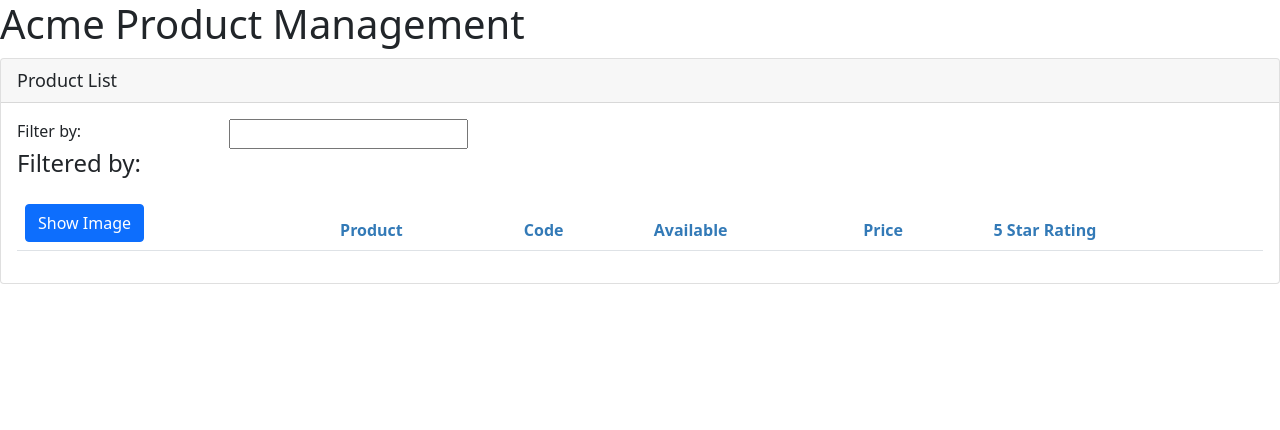
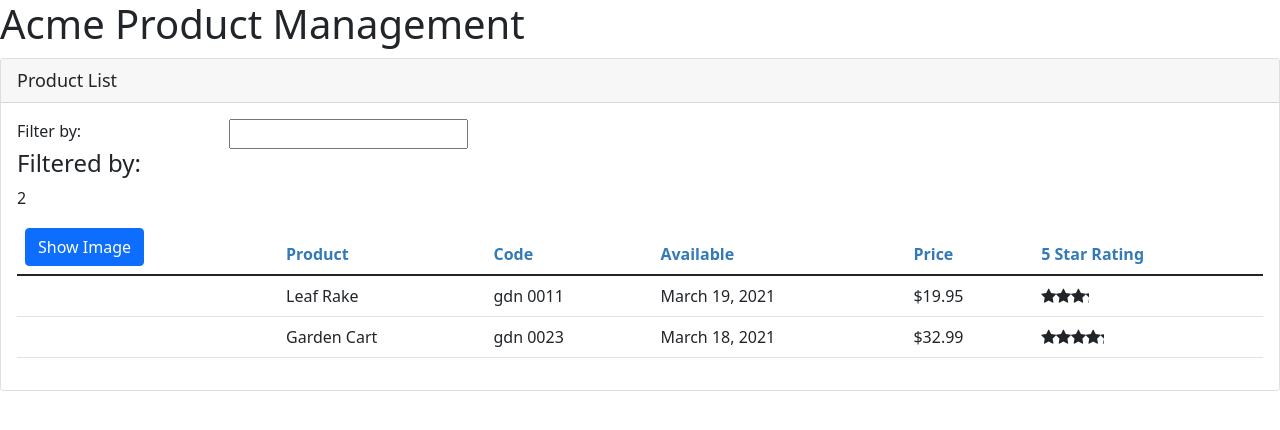
Before and after one commit to gokul-sarath07/Angular-Getting-Started-Course, an Angular app: page /products in a window 1280 px wide. Shown: the top 430 px of the page. Built offline with nearby package versions, Linux system fonts and the light colour scheme.

Commit message:
Building nested components.

```diff
--- a/src/app/app.module.ts
+++ b/src/app/app.module.ts
@@ -5,12 +5,14 @@
 import { AppComponent } from './app.component';
 import { ProductListComponent } from './products/product-list.component';
 import { ConvertToSpacesPipe } from './shared/convert-to-spaces.pipe';
+import { StarComponent } from './shared/star.component';
 
 @NgModule({
   declarations: [
     AppComponent,
     ProductListComponent,
-    ConvertToSpacesPipe
+    ConvertToSpacesPipe,
+    StarComponent
   ],
   imports: [
     BrowserModule,
--- a/src/app/products/product-list.component.html
+++ b/src/app/products/product-list.component.html
@@ -15,8 +15,9 @@
                 <h4>Filtered by: {{filterItem}}</h4>
             </div>
         </div>
+        {{filteredProducts.length}}
         <div class="table-responsive">
-            <table class="table"  *ngIf="products.length">
+            <table class="table" *ngIf="products.length">
                 <thead>
                     <tr>
                         <th>
@@ -45,7 +46,8 @@
                         <td>{{product.productCode | lowercase | convertToSpaces:"-"}}</td>
                         <td>{{product.releaseDate}}</td>
                         <td>{{product.price | currency:'USD':'symbol':'1.2-3'}}</td>
-                        <td>{{product.starRating}}</td>
+                        <td><pm-star [rating]="product.starRating"
+                                    (ratingClicked)="onRatingClicked($event)"></pm-star></td>
                     </tr>
                 </tbody>
             </table>
--- a/src/app/products/product-list.component.ts
+++ b/src/app/products/product-list.component.ts
@@ -22,7 +22,6 @@
       this.filteredProducts = this.performFilter(value);
     }
 
-    filteredProducts: IProduct[] = [];
     products: IProduct[] = [
       {
         "productId": 1,
@@ -45,6 +44,7 @@
         "imageUrl": "assets/images/garden_cart.png"
       }
     ];
+    filteredProducts: IProduct[] = this.products;
 
     toggleImage(): void {
       this.showImage = !this.showImage;
@@ -59,4 +59,8 @@
       return this.products.filter((product: IProduct) =>
         product.productName.toLocaleLowerCase().includes(filterBy));
     }
+
+    onRatingClicked(message: string): void {
+      this.pageTitle = 'Product List: ' + message;
+    }
 }
--- a/src/app/shared/star.component.html
+++ b/src/app/shared/star.component.html
@@ -1,6 +1,7 @@
 <div class="crop"
      [style.width.px]="cropWidth"
-     [title]="rating">
+     [title]="rating"
+     (click)="onClick()">
   <div style="width: 75px">
     <span class="fa fa-star"></span>
     <span class="fa fa-star"></span>
--- /dev/null
+++ b/src/app/shared/star.component.ts
@@ -0,0 +1,21 @@
+import { Component, EventEmitter, Input, OnChanges, Output } from "@angular/core";
+
+@Component({
+    selector: 'pm-star',
+    templateUrl: './star.component.html',
+    styleUrls: ['./star.component.css']
+})
+export class StarComponent implements OnChanges {
+    @Input() rating: number = 0;
+    cropWidth: number = 75;
+    @Output() ratingClicked: EventEmitter<string> =
+        new EventEmitter<string>();
+
+    ngOnChanges(): void {
+        this.cropWidth = this.rating * (75/5);
+    }
+
+    onClick(): void {
+        this.ratingClicked.emit(`The rating ${this.rating} has been clicked.`)
+    }
+}
```
